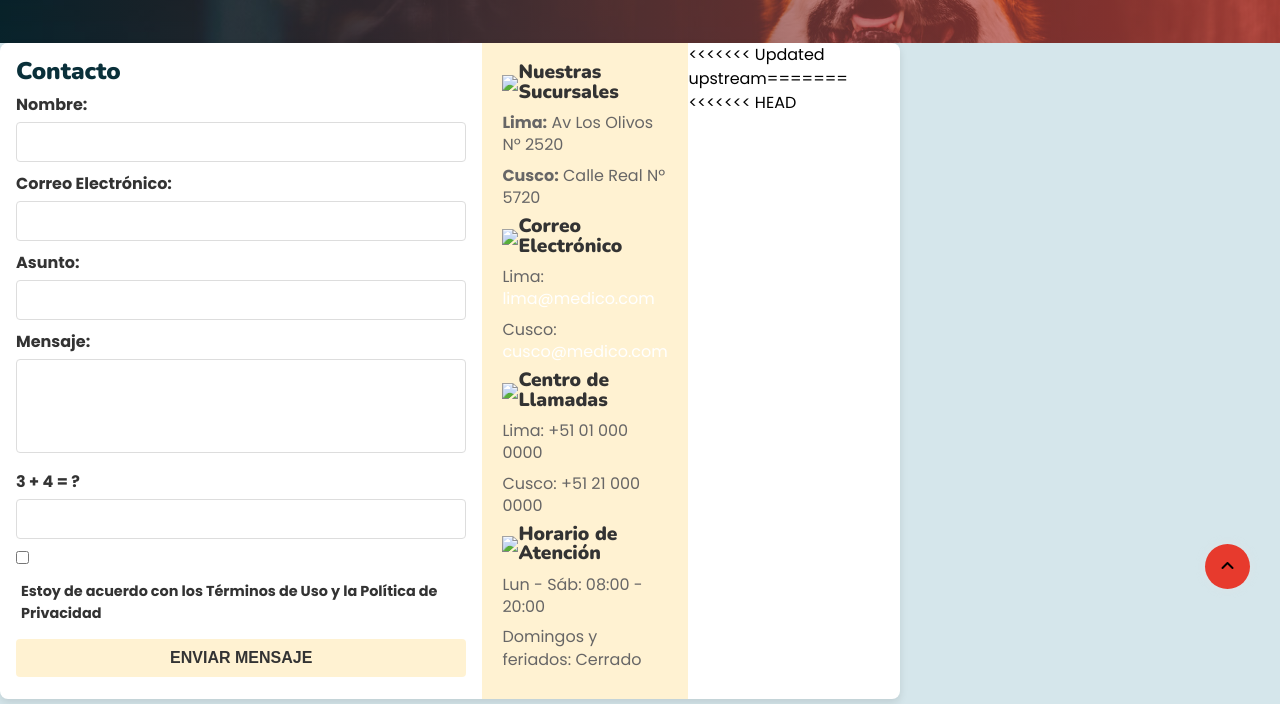
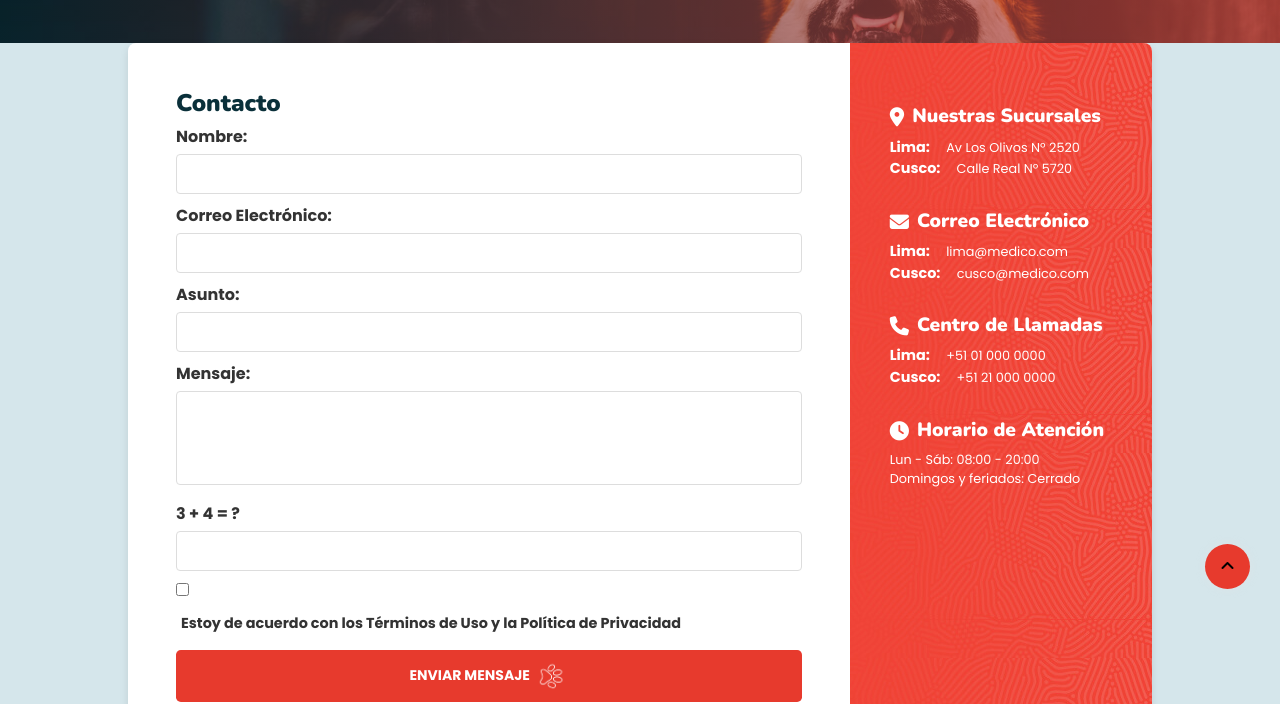
Before and after one commit to Ju4nL/WebSiteAdopcion, a plain HTML site: page pages/contacto.html in a window 1280 px wide. Shown: the part 181-885 px from the top of the page. Drawn offline with nearby package versions, Linux system fonts and the light colour scheme.

Commit message:
update formulario

```diff
--- a/css/estilosjunior.css
+++ b/css/estilosjunior.css
@@ -163,30 +163,33 @@
 
 .contact-container {
     display: flex;
-    max-width: 900px;
-    background-color: #ffffff;
+    width: 80% ;
+    margin: 0 auto;
+    background-color: var(--background-color);
     box-shadow: 0 4px 8px rgba(0, 0, 0, 0.1);
     border-radius: 8px;
     overflow: hidden;
-    width: 100%;
 }
 
 .contact-form {
     width: 100%;
-    padding: 16px;
+    padding: 3rem;
 }
 
 .contact-info {
+    display: flex;
+    flex-direction: column;
+    gap: 2rem;
     width: 40%;
-    background-color: #ffb7002d;
-    color: #333;
-    padding: 20px;
+    background-image: url('../assets/images/bg/newsletter_bg.jpg    ');
+    color: var(--background-color);
+    padding: 4rem 2.5rem;
 }
 
 .contact-info h3 {
-    font-size: 1.2em;
+    font-size: 1.2rem;
     margin-bottom: 10px;
-    color: #333;
+    color: var(--background-color);
     display: flex;
     align-items: center;
 }
@@ -196,10 +199,14 @@
 }
 
 .contact-info p {
-    margin-bottom: 8px;
-    line-height: 1.4;
+    font-size: 0.8rem;
+    line-height: 1.5;
+    color: var(--background-color);
 }
-
+.contact-info strong {
+    font-size: 0.9rem;
+    margin-right: 0.8rem;
+}
 .contact-info a {
     color: #ffffff;
     text-decoration: none;
@@ -238,23 +245,16 @@ form textarea {
     color: #333;
 }
 
-button[type="submit"] {
+.contact-form .button-primary {
     width: 100%;
     padding: 10px;
     margin-top: 15px;
-    background-color: #ffb7002d;
-    color: #333;
-    font-size: 1em;
-    font-weight: bold;
     border: none;
-    border-radius: 4px;
     cursor: pointer;
     text-transform: uppercase;
 }
 
-button[type="submit"]:hover {
-    background-color: #3b2372;
-}
+
 
 /* seccion cjas para redes sociales - contactanos */
 
--- a/css/styles.css
+++ b/css/styles.css
@@ -12,7 +12,8 @@
     --font-family-secondary: 'Nunito', sans-serif;
     --border-radius: 0.3rem;
     --border-radius-secondary: 1rem;
-    --box-shadow: 0px 8px 50px -6px rgba(0, 0, 0, 0.3);;
+    --box-shadow: 0px 8px 50px -6px rgba(0, 0, 0, 0.3);
+    ;
 
 }
 
@@ -72,14 +73,17 @@ li {
 
 
 /* Elimina el espacio que aparece debajo del objeto */
-img, iframe, video {
+img,
+iframe,
+video {
     display: block;
 }
 
 /* Colo fuentes */
-.fc-blue{
+.fc-blue {
     color: #0a303a !important;
 }
+
 /* title */
 /* dentro del titulo si tiene span se cambiara de color  */
 .title span,
@@ -226,7 +230,7 @@ img, iframe, video {
     padding-bottom: 2rem;
 }
 
-.padding-1t{
+.padding-1t {
     padding-top: 1rem;
 }
 
@@ -235,6 +239,7 @@ img, iframe, video {
     margin-left: auto;
     margin-right: auto;
 }
+
 .contenedor {
     max-width: 90%;
     margin-left: auto;
@@ -413,11 +418,11 @@ div {
 }
 
 /* Titulo Paginas */
-#titulo-contactanos{
+#titulo-contactanos {
     padding-top: 45px;
     padding-bottom: 45px;
     color: var(--background-color);
-    background: linear-gradient(90deg, rgba(10, 48, 58, 0.6), rgba(231, 58, 45,0.6)), url(../assets/images/blog/dogo.jpg);
+    background: linear-gradient(90deg, rgba(10, 48, 58, 0.6), rgba(231, 58, 45, 0.6)), url(../assets/images/blog/dogo.jpg);
     background-repeat: no-repeat;
     background-size: cover;
     background-position: right center;
@@ -427,7 +432,7 @@ div {
 
 #titulo-contactanos,
 #titulo-contactanos a,
-#titulo-contactanos h2{
+#titulo-contactanos h2 {
     color: var(--background-color);
     text-decoration: none;
 }
@@ -449,6 +454,7 @@ div {
     padding: 1rem;
     margin: 1rem 1rem;
 }
+
 .card .cifras-number {
     font-weight: 700;
     font-size: 3rem;
@@ -491,11 +497,11 @@ div {
     background-color: var(--background-color);
 }
 
-#adopta .col{
+#adopta .col {
     padding: 0;
 }
 
-#adopta .adopta-contenido{
+#adopta .adopta-contenido {
     width: 60%;
     margin: 0 auto;
     height: 100%;
@@ -506,35 +512,40 @@ div {
 }
 
 /* Adopta mascota */
-#adoptar-mascota{
+#adoptar-mascota {
     background-image: url(../assets/images/bg/counter_bg.jpg);
 }
+
 #adoptar-mascota .caracteristicas li {
     display: flex;
     flex-wrap: wrap;
     justify-content: center;
 }
-#adoptar-mascota   .subtitle{
+
+#adoptar-mascota .subtitle {
     width: 60%;
 }
-#adoptar-mascota  .contenedor{
+
+#adoptar-mascota .contenedor {
     display: flex;
     flex-direction: column;
     align-items: center;
     justify-content: center;
     gap: 2rem;
 }
-#adoptar-mascota .col{
+
+#adoptar-mascota .col {
     display: flex;
     flex-direction: column;
     align-items: center;
     justify-content: center;
 }
+
 #adoptar-mascota .caracteristicas p {
     height: 1.5rem;
 }
 
-#adoptar-mascota .item-caracteristica{
+#adoptar-mascota .item-caracteristica {
     background-color: var(--background-color);
     font-size: 3rem;
     padding: 2rem;
@@ -542,11 +553,12 @@ div {
     border-radius: var(--border-radius-secondary);
     color: var(--primary-color);
     box-shadow: 0px 8px 50px -6px rgba(0, 0, 0, 0.1);
-    transition:  all 0.3s ease;  ;
+    transition: all 0.3s ease;
+    ;
 }
 
 
-#adoptar-mascota .item-caracteristica:hover{
+#adoptar-mascota .item-caracteristica:hover {
     background-color: var(--primary-color);
     color: var(--background-color);
 }
@@ -564,25 +576,25 @@ div {
 
 #donaciones {
     /* background-image: url('../imagenes/graduacion.jpg'); */
-    background: linear-gradient(90deg,rgba(10, 48, 58, 0.6), rgba(231, 58, 45,0.6)), url('../assets/images/banner/banner.avif');
+    background: linear-gradient(90deg, rgba(10, 48, 58, 0.6), rgba(231, 58, 45, 0.6)), url('../assets/images/banner/banner.avif');
     background-repeat: no-repeat;
     background-size: cover;
     background-position: right center;
 }
 
-#donaciones .contenedor{
+#donaciones .contenedor {
     display: flex;
     flex-direction: column;
     align-items: center;
 }
 
 #donaciones .title,
-#donaciones p{
+#donaciones p {
     color: var(--background-color-secondary);
 }
 
 
-#donaciones button{
+#donaciones button {
     border: none;
     margin-top: 1rem;
 }
@@ -600,40 +612,47 @@ div {
     width: 100%;
     height: 84%;
     padding: 0 3rem;
-    background-color: rgba(255, 255, 255,0.5); /* Fondo oscuro semi-transparente */
-    z-index: 2; /* Asegura que esté encima de otros elementos */
-    color: #fff; /* Texto en color blanco para contraste */
+    background-color: rgba(255, 255, 255, 0.5);
+    /* Fondo oscuro semi-transparente */
+    z-index: 2;
+    /* Asegura que esté encima de otros elementos */
+    color: #fff;
+    /* Texto en color blanco para contraste */
     display: flex;
     flex-direction: column;
     align-items: center;
     justify-content: center;
     text-align: center;
     border-radius: var(--border-radius-secondary);
-    opacity: 0; /* Oculta la descripción por defecto */
-    transition: opacity 0.5s ease; /* Transición suave */
+    opacity: 0;
+    /* Oculta la descripción por defecto */
+    transition: opacity 0.5s ease;
+    /* Transición suave */
 }
 
 .veterinario:hover .veterinario-descripcion {
-    opacity: 1; /* Muestra la descripción al hacer hover */
+    opacity: 1;
+    /* Muestra la descripción al hacer hover */
 }
 
-.veterinario-nombres{
+.veterinario-nombres {
     position: relative;
     top: -30px;
     margin: 0 1rem;
     z-index: 3;
 }
 
-.veterinario-descripcion p{
+.veterinario-descripcion p {
 
-    color: var(--secondary-color2) ;
+    color: var(--secondary-color2);
 }
-.veterinario-descripcion a{
+
+.veterinario-descripcion a {
     text-decoration: none;
     color: var(--secondary-color);
 }
 
-.veterinario-descripcion .button-primary{
+.veterinario-descripcion .button-primary {
     color: var(--background-color);
 }
 
@@ -641,12 +660,13 @@ div {
 
 
 
-#testimonios .col{
+#testimonios .col {
     display: flex;
     flex-direction: column;
-    align-items: center ;
+    align-items: center;
     justify-content: center;
 }
+
 /* Noticias */
 #noticias {
     background-color: var(--background-color);
@@ -684,7 +704,8 @@ div {
     text-align: center;
     line-height: 45px;
     font-size: 1em;
-    border-radius: 50%;   /*colocara en circulito*/
+    border-radius: 50%;
+    /*colocara en circulito*/
     background-color: var(--primary-color);
     box-shadow: 0 0 10px rgba(241, 227, 227, 0.25);
 
@@ -701,12 +722,30 @@ div {
 
 
 .footer {
+
     background: #f4f1EA;
     color: var(--background-color);
-    padding: 20px 0; /* Relleno vertical */
-    font-family: var(--font-family); /* Fuente del pie de página */
-    position: relative; /* Importante para el posicionamiento absoluto de los hijos */
-    overflow: hidden; /* Oculta cualquier contenido que desborde */
+    padding: 20px 0;
+    /* Relleno vertical */
+    padding-top: 5rem;
+    font-family: var(--font-family);
+    /* Fuente del pie de página */
+    position: relative;
+    /* Importante para el posicionamiento absoluto de los hijos */
+    overflow: hidden;
+    /* Oculta cualquier contenido que desborde */
+}
+
+.footer::after {
+    content: '';
+    background-image: url('../assets/images/bg/footer_bg_shape01.png');
+    position: absolute;
+    width: 100%;
+    height: 24px;
+    background-size: contain;
+    background-repeat: no-repeat;
+    top: 0;
+    left: 0;
 }
 
 .footer-section .llamar {
@@ -714,14 +753,19 @@ div {
     font-size: 18px;
     margin-bottom: 10px;
 }
+
 .footer-content {
     display: flex;
     justify-content: space-between;
     align-items: flex-start;
-    max-width: 1200px; /* Ancho máximo para el contenido del pie de página */
-    margin: 0 auto; /* Centrado horizontal */
-    position: relative; /* Para el z-index del contenido sobre la onda */
-    z-index: 1; /* Asegura que el contenido esté sobre la onda */
+    max-width: 1200px;
+    /* Ancho máximo para el contenido del pie de página */
+    margin: 0 auto;
+    /* Centrado horizontal */
+    position: relative;
+    /* Para el z-index del contenido sobre la onda */
+    z-index: 1;
+    /* Asegura que el contenido esté sobre la onda */
 }
 
 .footer-section {
@@ -781,18 +825,23 @@ div {
 .social-links a:hover {
     color: var(--primary-color);
 }
+
 /* Estilos para la sección de columnas y video */
 #info-section {
     padding: 20px 20px;
     background-color: var(--background-color);
-    display: flex; /* Habilita Flexbox */
+    display: flex;
+    /* Habilita Flexbox */
     align-items: center;
     justify-content: center;
     min-height: 70vh;
     border-radius: 50px;
-    max-width: 1200px; /* Establece el ancho máximo del contenedor */
-    margin: 0 auto; /* Centra el contenedor horizontalmente */
-    margin: 0 auto; /* Centra el contenedor */
+    max-width: 1200px;
+    /* Establece el ancho máximo del contenedor */
+    margin: 0 auto;
+    /* Centra el contenedor horizontalmente */
+    margin: 0 auto;
+    /* Centra el contenedor */
 }
 
 .info-container {
@@ -805,20 +854,22 @@ div {
 
 .info-text {
     flex: 1;
-    width: 50%
-    padding 20%;
+    width: 50% padding 20%;
     display: flex;
     flex-direction: column;
 }
 
 .info-text h2 {
-    font-size: 24px; /* Tamaño del título */
+    font-size: 24px;
+    /* Tamaño del título */
     align-items: flex-start;
-    font-weight: bold; /* Poner el título en negrita */
+    font-weight: bold;
+    /* Poner el título en negrita */
     margin-bottom: 30px;
     font-family: var(--font-family);
     text-align: center;
-    color: var(--secondary-color2); /* Ajuste de color */
+    color: var(--secondary-color2);
+    /* Ajuste de color */
 }
 
 .el3 {
@@ -829,7 +880,8 @@ div {
     display: flex;
     gap: 1rem;
     margin-bottom: 20px;
-    align-items: center; /* Alineación central de ícono y texto */
+    align-items: center;
+    /* Alineación central de ícono y texto */
     justify-content: center;
 }
 
--- a/pages/contacto.html
+++ b/pages/contacto.html
@@ -85,10 +85,10 @@
     </section>
 
 
-    <div class="contact-container">
+    <section class="contact-container">
         <div class="contact-form">
             <h2>Contacto</h2>
-            <form action="submit_form.php" method="post">
+            <form action="#" method="post">
                 <label for="name">Nombre:</label>
                 <input type="text" id="name" name="name" required>
 
@@ -109,38 +109,36 @@
                     <label for="agree">Estoy de acuerdo con los Términos de Uso y la Política de Privacidad</label>
                 </div>
 
-                <button type="submit">Enviar Mensaje</button>
+                <button type="submit" class="button-primary">Enviar Mensaje</button>
             </form>
         </div>
 
-
         <div class="contact-info">
             <div class="contact-info-box">
-                <h3><img src="../assets/icons/branch.png" class="icon"> Nuestras Sucursales</h3>
+                <h3><i class="fas fa-map-marker-alt icon"></i> Nuestras Sucursales</h3>
                 <p><strong>Lima:</strong> Av Los Olivos Nº 2520</p>
                 <p><strong>Cusco:</strong> Calle Real Nº 5720</p>
             </div>
 
             <div class="contact-info-box">
-                <h3><img src="../assets/icons/email.png" class="icon"> Correo Electrónico</h3>
-                <p>Lima: <a href="mailto:lima@medico.com">lima@medico.com</a></p>
-                <p>Cusco: <a href="mailto:cusco@medico.com">cusco@medico.com</a></p>
+                <h3><i class="fas fa-envelope icon"></i> Correo Electrónico</h3>
+                <p><strong>Lima:</strong> <a href="mailto:lima@medico.com">lima@medico.com</a></p>
+                <p><strong>Cusco:</strong> <a href="mailto:cusco@medico.com">cusco@medico.com</a></p>
             </div>
 
             <div class="contact-info-box">
-                <h3><img src="../assets/icons/call.png" class="icon"> Centro de Llamadas</h3>
-                <p>Lima: +51 01 000 0000</p>
-                <p>Cusco: +51 21 000 0000</p>
+                <h3><i class="fas fa-phone icon"></i> Centro de Llamadas</h3>
+                <p><strong>Lima:</strong> +51 01 000 0000</p>
+                <p><strong>Cusco:</strong> +51 21 000 0000</p>
             </div>
 
             <div class="contact-info-box">
-                <h3><img src="../assets/icons/clock.png" class="icon"> Horario de Atención</h3>
+                <h3><i class="fas fa-clock icon"></i> Horario de Atención</h3>
                 <p>Lun - Sáb: 08:00 - 20:00</p>
                 <p>Domingos y feriados: Cerrado</p>
             </div>
         </div>
-        <<<<<<< Updated upstream=======<<<<<<< HEAD </div>
-    </div>
+    </section>
 
 
     <section class="social-media">
```
Also changed, not shown: assets/images/bg/footer_bg_shape01.png (added), assets/images/bg/newsletter_bg.jpg (added).
